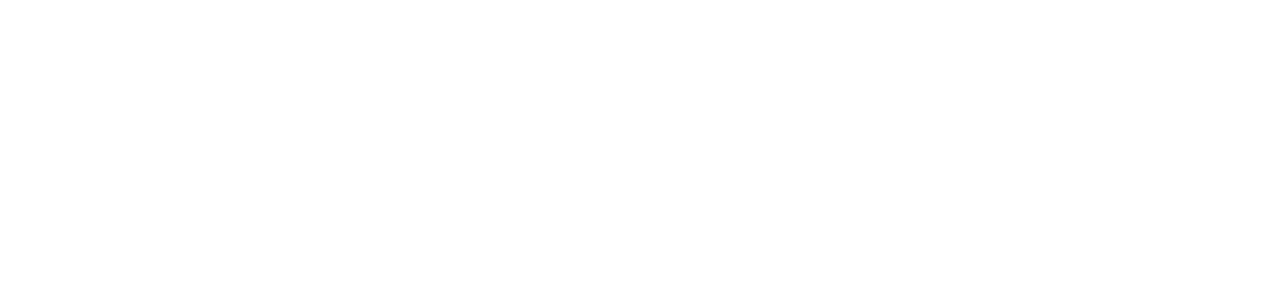
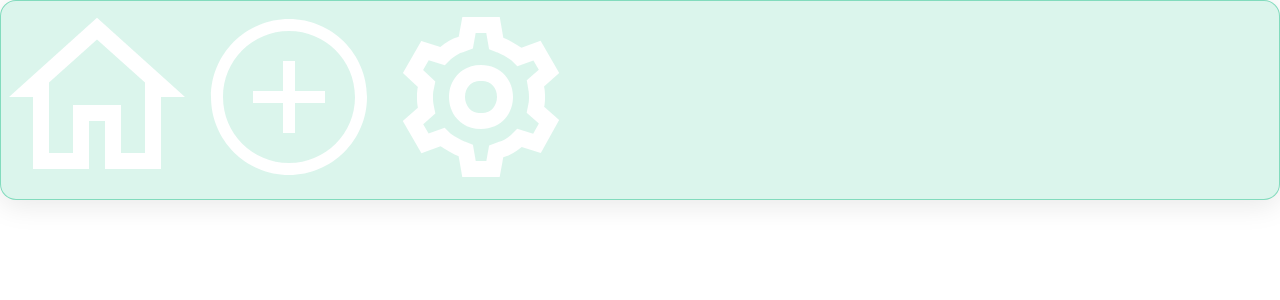
Before and after one commit to krystiano13/flashcard-app, a React (Vite) app: page / in a window 1280 px wide. Shown: the top 300 px of the page. Built offline with nearby package versions, Linux system fonts and the light colour scheme.

Commit message:
implement glassomorphism to the navbar

```diff
--- a/src/index.css
+++ b/src/index.css
@@ -1,3 +1,12 @@
 @tailwind base;
 @tailwind components;
 @tailwind utilities;
+
+.glassomorph1 {
+    background: rgba(16, 185, 129, 0.15);
+    border-radius: 16px;
+    box-shadow: 0 4px 30px rgba(0, 0, 0, 0.1);
+    backdrop-filter: blur(6.9px);
+    -webkit-backdrop-filter: blur(6.9px);
+    border: 1px solid rgba(16, 185, 129, 0.44);
+}
--- a/src/views/Home/Home.jsx
+++ b/src/views/Home/Home.jsx
@@ -4,19 +4,19 @@
 import addIcon from '../../../public/icons/plus-icon.svg';
 export function Home() {
     return (
-        <main className="w-[100vw] h-[100vh] bg-gray-800 flex flex-col justify-between p-1">
+        <main className="w-[100vw] h-[100vh] bg-gray-800 flex flex-col justify-between p-2">
             <section id="search">
 
             </section>
             <section id="content"></section>
-            <nav className="w-full flex items-center justify-evenly p-3">
-                <button className="w-16">
+            <nav className="w-full flex items-center justify-evenly p-3 glassomorph1">
+                <button className="w-12">
                     <img src={homeIcon} alt="home icon" />
                 </button>
-                <button className="w-16">
+                <button className="w-12">
                     <img src={addIcon} alt="plus icon"/>
                 </button>
-                <button className="w-16">
+                <button className="w-12">
                     <img src={settingsIcon} alt="settings icon"/>
                 </button>
             </nav>
```
